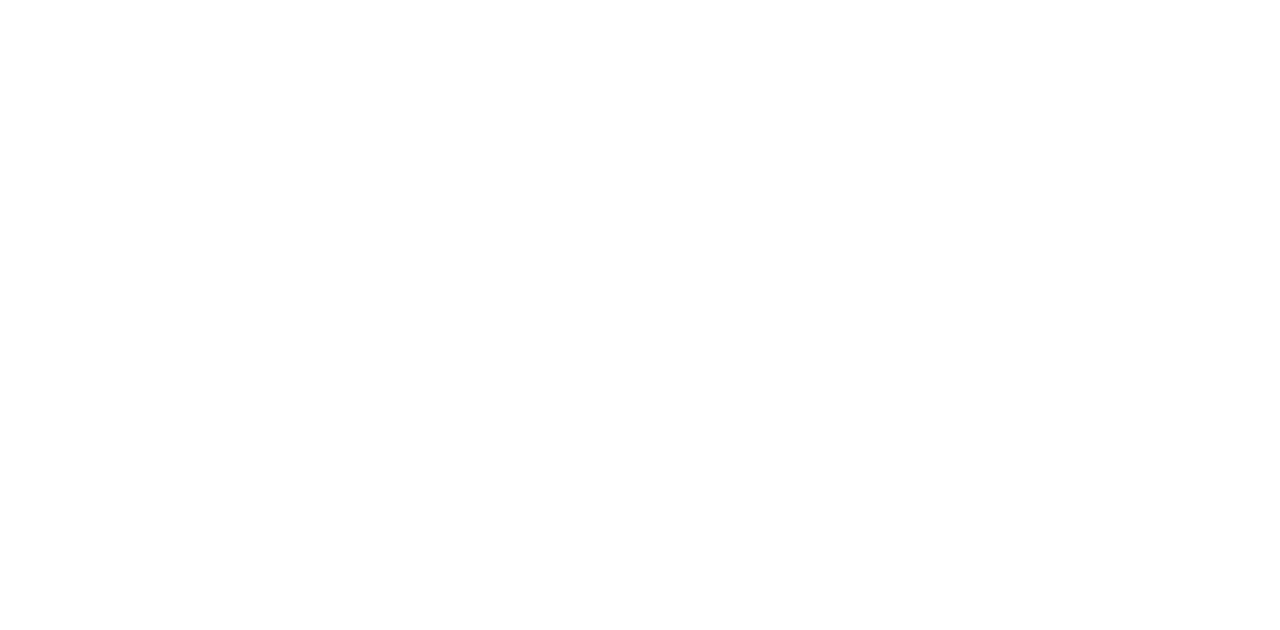
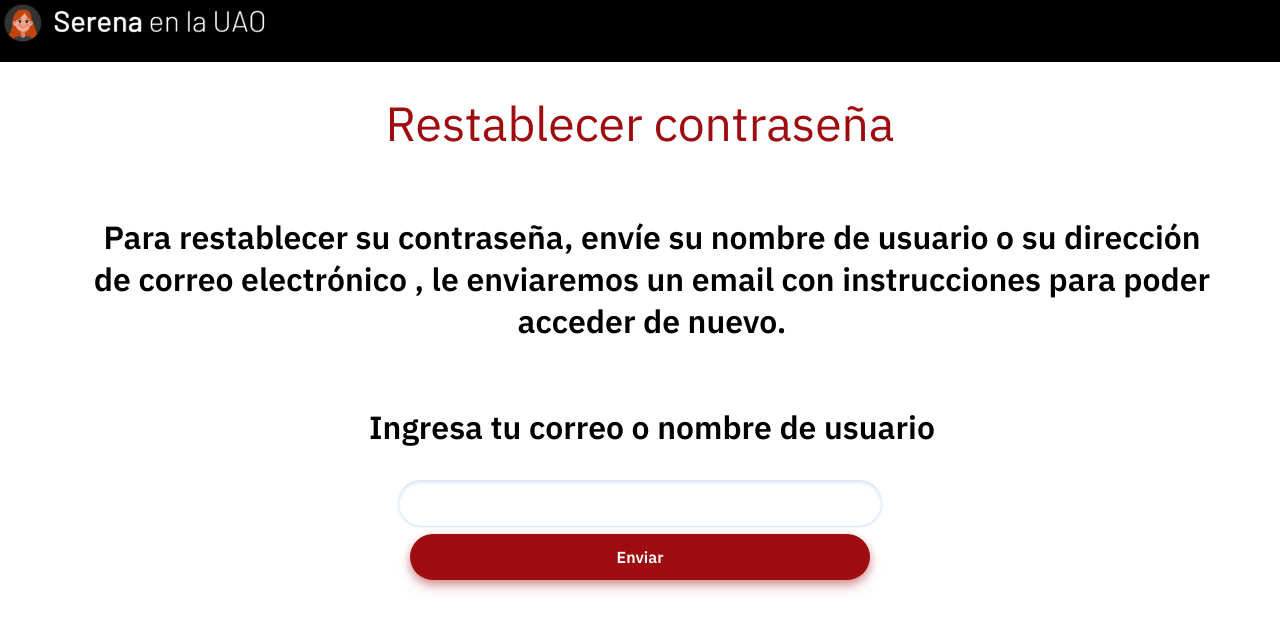
Before and after one commit to wildchamo/SerenaUAO, a React (Create React App) app in the folder finalweb/: page /restablecer in a window 1280 px wide. Shown: the top 630 px of the page. Built offline with nearby package versions, Linux system fonts and the light colour scheme.

Commit message:
fin pagina reestablecer

```diff
--- a/finalweb/src/App.js
+++ b/finalweb/src/App.js
@@ -11,6 +11,7 @@ import Home from './paginas/Home/Home';
 import Historial from './paginas/Historial/Historial';
 import { render } from "react-dom";
 import ModalLogin from './componentes/modalLogin/modalLogin';
+import Restablecer from './paginas/restablecer/restablecer';
 
 function App() {
   const [value, setValue] = useState(moment().locale('es', null));
@@ -34,6 +35,9 @@ function App() {
           <Route path="/Historial">
             <Historial/>
           </Route>
+          <Route path="/restablecer">
+            <Restablecer/>
+          </Route>
         </Switch>
       </div>
     </Router>
--- /dev/null
+++ b/finalweb/src/componentes/headerr/headerr.css
@@ -0,0 +1,6 @@
+.headerr{
+    background-color:#000000;
+    height:62px;
+    width:100%;
+    text-align:start;
+}
--- /dev/null
+++ b/finalweb/src/componentes/headerr/headerr.js
@@ -0,0 +1,15 @@
+import React from "react";
+import "./headerr.css";
+import logoHeader from "../../imagenes/logoserena.png"
+
+
+const Headerr = function () {
+  return (
+    <header className="headerr">
+        <img src={logoHeader}/>
+    </header>
+
+  );
+};
+
+export default Headerr;
--- a/finalweb/src/paginas/Login/Login.js
+++ b/finalweb/src/paginas/Login/Login.js
@@ -19,7 +19,7 @@ class Login extends Component {
                     <div className="l-field-container">
                         <Campo tamaño="campo-s" texto="Usuario" tipo="texto"/>
                         <Campo tamaño="campo-s" texto="Contraseña" tipo="password"/>
-                        <Link to="/Contraseña" className="link-pass">
+                        <Link to="/restablecer" className="link-pass">
                             <h4 className="f-pass">¿Olvido su nombre de usuario o contraseña?</h4>
                         </Link>
                     </div>
--- /dev/null
+++ b/finalweb/src/paginas/restablecer/restablecer.css
@@ -0,0 +1,20 @@
+.restablecerTexto{
+    display: flex;
+    flex-direction:  column;
+    justify-content: center;
+    padding-left: 68px;
+    padding-right: 68px;
+}
+.restablecer h2{
+    font-size: 48px;
+    color:var(--rojo);
+    font-weight: 400;
+    line-height: 42px;
+}
+.restablecer p{
+    font-size:32px;
+    color:black;
+}
+.restablecer input{
+    margin:0 auto;
+}
--- /dev/null
+++ b/finalweb/src/paginas/restablecer/restablecer.js
@@ -0,0 +1,34 @@
+import React, {Component} from "react";
+import { render } from "react-dom";
+import { BrowserRouter as Router, Route, Link, Switch } from "react-router-dom";
+import Boton from "../../componentes/Boton/Boton";
+import Campo from "../../componentes/Campo/Campo";
+
+import Headerr from "../../componentes/headerr/headerr.js"
+import "./restablecer.css";
+
+class Restablecer extends Component {
+    render(){
+        return(
+            <div className="restablecer">
+                <Headerr/>
+                <div className="restablecerTexto">
+                <h2>Restablecer contraseña</h2>
+                <p>Para restablecer su contraseña, envíe su nombre de usuario o su dirección de correo electrónico , le enviaremos un email con instrucciones para poder acceder de nuevo.
+</p>
+                <p>Ingresa tu correo o nombre de usuario</p>
+                <Campo tamaño="campo-s" tipo="texto"/>
+
+                <Link to="/">
+                        <Boton tamaño="boton1" titulo="Enviar"></Boton>
+                    </Link>
+                </div>
+
+
+            </div>
+
+
+            )
+        }
+    }
+    export default Restablecer;
```
